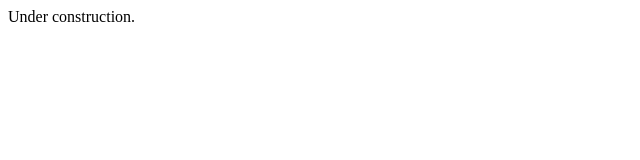
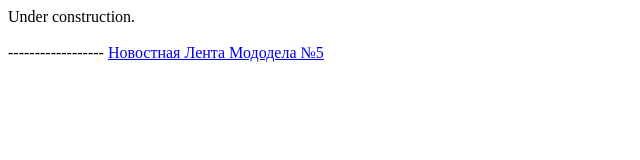
Before and after one commit to yakui-lover/yakui-lover.github.io, a plain HTML site: page index.html in a window 1280 px wide. Shown: the whole page, without its empty margins (0-640 px from the left). Drawn offline with Linux system fonts and the light colour scheme.

Commit message:
First file added

```diff
--- a/index.html
+++ b/index.html
@@ -1,6 +1,12 @@
 <!DOCTYPE html>
 <html>
+<head>
+<title>Under construction</title>
+<meta charset="UTF-8">
 <body>
 Under construction.
+<br><br>
+------------------
+<a href="NLM5.pdf">Новостная Лента Мододела №5</a>
 </body>
 </html>
```
Also changed, not shown: 1 other file.
